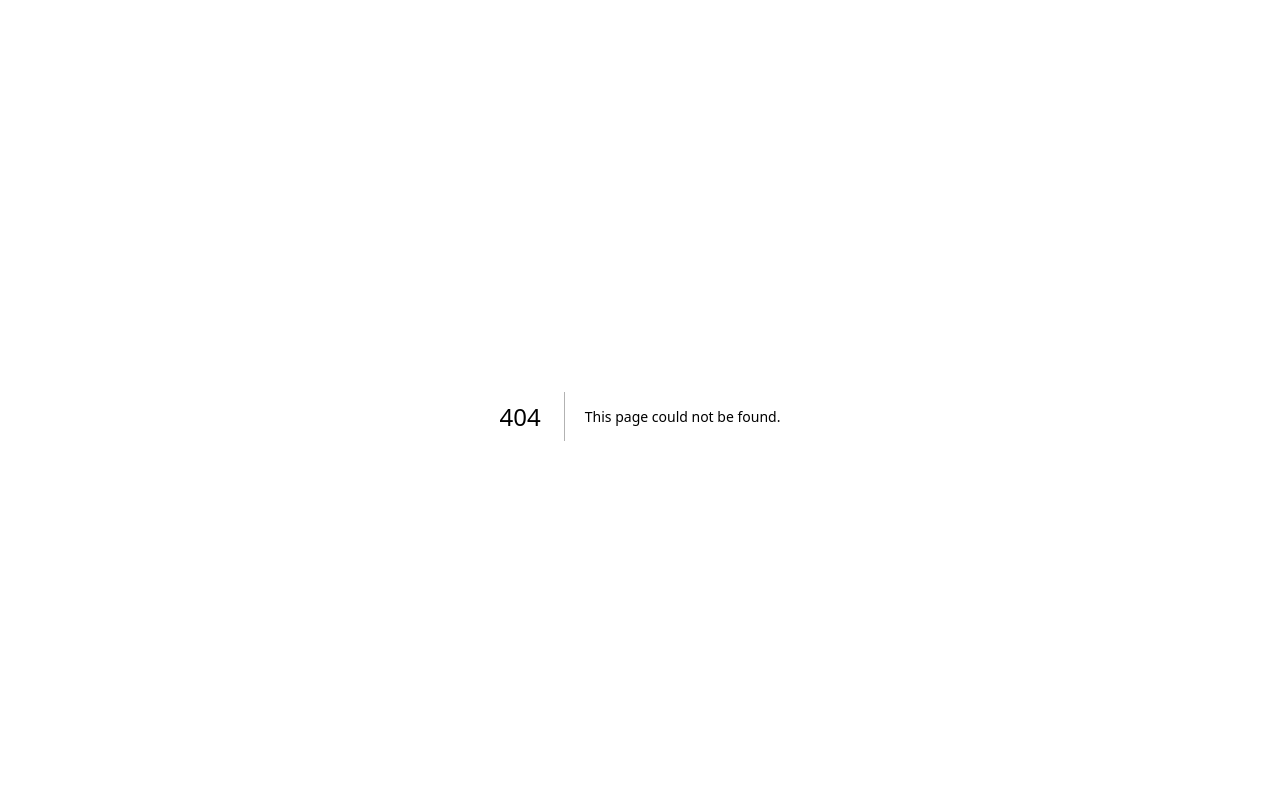
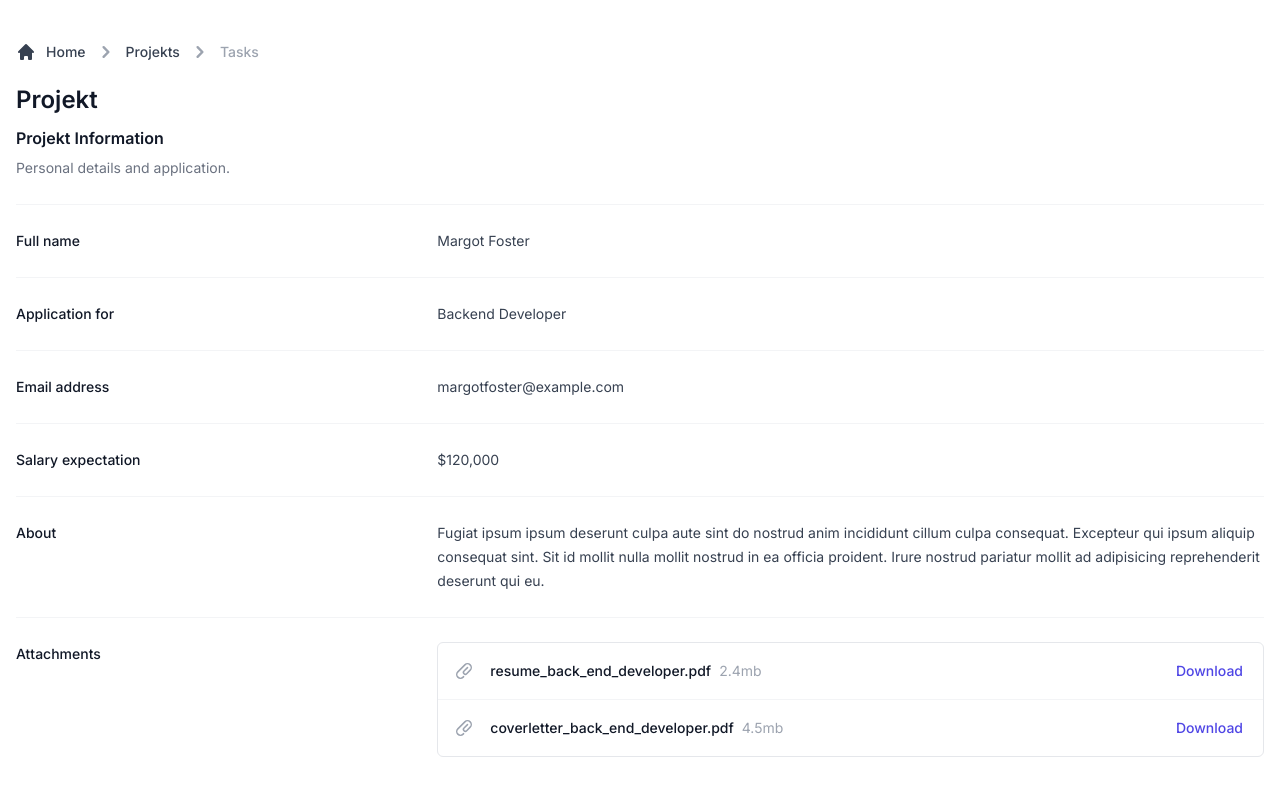
Before and after one commit to lobna3/Project-Management, a Next.js app in the folder FrontEnd/my-app/: page /projekts/1 in a window 1280 px wide. Before the commit this address had no page. Shown: the top 796 px of the page. Built offline with nearby package versions, Linux system fonts and the light colour scheme; no server answers.

Commit message:
create oneProjekt page

```diff
--- a/FrontEnd/my-app/app/components/Nav.tsx
+++ b/FrontEnd/my-app/app/components/Nav.tsx
@@ -11,26 +11,26 @@ const Nav = () => {
         <nav className="flex mb-5" aria-label="Breadcrumb">
           <ol className="inline-flex items-center space-x-1 text-sm font-medium md:space-x-2">
             <li className="inline-flex items-center">
-              <a href="#" className="inline-flex items-center text-gray-700 hover:text-primary-600 dark:text-gray-300 dark:hover:text-primary-500">
+              <Link href="#" className="inline-flex items-center text-gray-700 hover:text-primary-600 dark:text-gray-300 dark:hover:text-primary-500">
                 <svg className="w-5 h-5 mr-2.5" fill="currentColor" viewBox="0 0 20 20" xmlns="http://www.w3.org/2000/svg"><path d="M10.707 2.293a1 1 0 00-1.414 0l-7 7a1 1 0 001.414 1.414L4 10.414V17a1 1 0 001 1h2a1 1 0 001-1v-2a1 1 0 011-1h2a1 1 0 011 1v2a1 1 0 001 1h2a1 1 0 001-1v-6.586l.293.293a1 1 0 001.414-1.414l-7-7z"></path></svg>
                 Home
-              </a>
+              </Link>
             </li>
             <li>
               <div className="flex items-center">
                 <svg className="w-6 h-6 text-gray-400" fill="currentColor" viewBox="0 0 20 20" xmlns="http://www.w3.org/2000/svg"><path fill-rule="evenodd" d="M7.293 14.707a1 1 0 010-1.414L10.586 10 7.293 6.707a1 1 0 011.414-1.414l4 4a1 1 0 010 1.414l-4 4a1 1 0 01-1.414 0z" clip-rule="evenodd"></path></svg>
-                <a href="#" className="ml-1 text-gray-700 hover:text-primary-600 md:ml-2 dark:text-gray-300 dark:hover:text-primary-500">Pages</a>
+                <Link href="/projekts" className="ml-1 text-gray-700 hover:text-primary-600 md:ml-2 dark:text-gray-300 dark:hover:text-primary-500">Projekts</Link>
               </div>
             </li>
             <li>
               <div className="flex items-center">
                 <svg className="w-6 h-6 text-gray-400" fill="currentColor" viewBox="0 0 20 20" xmlns="http://www.w3.org/2000/svg"><path fill-rule="evenodd" d="M7.293 14.707a1 1 0 010-1.414L10.586 10 7.293 6.707a1 1 0 011.414-1.414l4 4a1 1 0 010 1.414l-4 4a1 1 0 01-1.414 0z" clip-rule="evenodd"></path></svg>
-                <span className="ml-1 text-gray-400 md:ml-2 dark:text-gray-500" aria-current="page">Playground</span>
+                <Link  href='/' className="ml-1 text-gray-400 md:ml-2 dark:text-gray-500" aria-current="page">Tasks</Link>
               </div>
             </li>
           </ol>
         </nav>
-        <h1 className="text-xl font-semibold text-gray-900 sm:text-2xl dark:text-white">Create something awesome here</h1>
+        <h1 className="text-xl font-semibold text-gray-900 sm:text-2xl dark:text-white">Projekt</h1>
       </div>
     </div>
 
--- /dev/null
+++ b/FrontEnd/my-app/app/projekts/[slug]/page.tsx
@@ -0,0 +1,91 @@
+'use client'
+
+import Nav from "@/app/components/Nav"
+import { useEffect, useState } from "react"
+import axios from "axios"
+
+export default function OneProjekt({ params }: { params: { slug: string } }) {
+
+    const [projekt, setProjekt] = useState({})
+    const oneProjekt = (id: string) => {
+        axios.get(`http://127.0.0.1:5000/api/projekts/getAll/${id}`).then((response) => {
+            console.log(response.data)
+            setProjekt(response.data)
+        }).catch((error) => { console.log(error) })
+    }
+
+    useEffect(()=>{
+        oneProjekt(params.slug)
+    },[])
+
+    return (
+        <div>
+            <Nav />
+            <div className="px-4 sm:px-0">
+                <h3 className="text-base font-semibold leading-7 text-gray-900">Projekt Information</h3>
+                <p className="mt-1 max-w-2xl text-sm leading-6 text-gray-500">Personal details and application.</p>
+            </div>
+            <div className="mt-6 border-t border-gray-100">
+                <dl className="divide-y divide-gray-100">
+                    <div className="px-4 py-6 sm:grid sm:grid-cols-3 sm:gap-4 sm:px-0">
+                        <dt className="text-sm font-medium leading-6 text-gray-900">Full name</dt>
+                        <dd className="mt-1 text-sm leading-6 text-gray-700 sm:col-span-2 sm:mt-0">Margot Foster</dd>
+                    </div>
+                    <div className="px-4 py-6 sm:grid sm:grid-cols-3 sm:gap-4 sm:px-0">
+                        <dt className="text-sm font-medium leading-6 text-gray-900">Application for</dt>
+                        <dd className="mt-1 text-sm leading-6 text-gray-700 sm:col-span-2 sm:mt-0">Backend Developer</dd>
+                    </div>
+                    <div className="px-4 py-6 sm:grid sm:grid-cols-3 sm:gap-4 sm:px-0">
+                        <dt className="text-sm font-medium leading-6 text-gray-900">Email address</dt>
+                        <dd className="mt-1 text-sm leading-6 text-gray-700 sm:col-span-2 sm:mt-0">margotfoster@example.com</dd>
+                    </div>
+                    <div className="px-4 py-6 sm:grid sm:grid-cols-3 sm:gap-4 sm:px-0">
+                        <dt className="text-sm font-medium leading-6 text-gray-900">Salary expectation</dt>
+                        <dd className="mt-1 text-sm leading-6 text-gray-700 sm:col-span-2 sm:mt-0">$120,000</dd>
+                    </div>
+                    <div className="px-4 py-6 sm:grid sm:grid-cols-3 sm:gap-4 sm:px-0">
+                        <dt className="text-sm font-medium leading-6 text-gray-900">About</dt>
+                        <dd className="mt-1 text-sm leading-6 text-gray-700 sm:col-span-2 sm:mt-0">Fugiat ipsum ipsum deserunt culpa aute sint do nostrud anim incididunt cillum culpa consequat. Excepteur qui ipsum aliquip consequat sint. Sit id mollit nulla mollit nostrud in ea officia proident. Irure nostrud pariatur mollit ad adipisicing reprehenderit deserunt qui eu.</dd>
+                    </div>
+                    <div className="px-4 py-6 sm:grid sm:grid-cols-3 sm:gap-4 sm:px-0">
+                        <dt className="text-sm font-medium leading-6 text-gray-900">Attachments</dt>
+                        <dd className="mt-2 text-sm text-gray-900 sm:col-span-2 sm:mt-0">
+                            <ul role="list" className="divide-y divide-gray-100 rounded-md border border-gray-200">
+                                <li className="flex items-center justify-between py-4 pl-4 pr-5 text-sm leading-6">
+                                    <div className="flex w-0 flex-1 items-center">
+                                        <svg className="h-5 w-5 flex-shrink-0 text-gray-400" viewBox="0 0 20 20" fill="currentColor" aria-hidden="true">
+                                            <path fill-rule="evenodd" d="M15.621 4.379a3 3 0 00-4.242 0l-7 7a3 3 0 004.241 4.243h.001l.497-.5a.75.75 0 011.064 1.057l-.498.501-.002.002a4.5 4.5 0 01-6.364-6.364l7-7a4.5 4.5 0 016.368 6.36l-3.455 3.553A2.625 2.625 0 119.52 9.52l3.45-3.451a.75.75 0 111.061 1.06l-3.45 3.451a1.125 1.125 0 001.587 1.595l3.454-3.553a3 3 0 000-4.242z" clip-rule="evenodd" />
+                                        </svg>
+                                        <div className="ml-4 flex min-w-0 flex-1 gap-2">
+                                            <span className="truncate font-medium">resume_back_end_developer.pdf</span>
+                                            <span className="flex-shrink-0 text-gray-400">2.4mb</span>
+                                        </div>
+                                    </div>
+                                    <div className="ml-4 flex-shrink-0">
+                                        <a href="#" className="font-medium text-indigo-600 hover:text-indigo-500">Download</a>
+                                    </div>
+                                </li>
+                                <li className="flex items-center justify-between py-4 pl-4 pr-5 text-sm leading-6">
+                                    <div className="flex w-0 flex-1 items-center">
+                                        <svg className="h-5 w-5 flex-shrink-0 text-gray-400" viewBox="0 0 20 20" fill="currentColor" aria-hidden="true">
+                                            <path fill-rule="evenodd" d="M15.621 4.379a3 3 0 00-4.242 0l-7 7a3 3 0 004.241 4.243h.001l.497-.5a.75.75 0 011.064 1.057l-.498.501-.002.002a4.5 4.5 0 01-6.364-6.364l7-7a4.5 4.5 0 016.368 6.36l-3.455 3.553A2.625 2.625 0 119.52 9.52l3.45-3.451a.75.75 0 111.061 1.06l-3.45 3.451a1.125 1.125 0 001.587 1.595l3.454-3.553a3 3 0 000-4.242z" clip-rule="evenodd" />
+                                        </svg>
+                                        <div className="ml-4 flex min-w-0 flex-1 gap-2">
+                                            <span className="truncate font-medium">coverletter_back_end_developer.pdf</span>
+                                            <span className="flex-shrink-0 text-gray-400">4.5mb</span>
+                                        </div>
+                                    </div>
+                                    <div className="ml-4 flex-shrink-0">
+                                        <a href="#" className="font-medium text-indigo-600 hover:text-indigo-500">Download</a>
+                                    </div>
+                                </li>
+                            </ul>
+                        </dd>
+                    </div>
+                </dl>
+            </div>
+        </div>
+
+    )
+
+}
--- a/FrontEnd/my-app/app/projekts/allprojekts.tsx
+++ b/FrontEnd/my-app/app/projekts/allprojekts.tsx
@@ -10,6 +10,7 @@ const AllProjk = () => {
 
     const [projekts, setProjekts] = useState([])
     const [refetsch, setRefetsch] = useState(false)
+    const [title, setTitle] = useState("")
     const router = useRouter()
 
     const getProjekts = () => {
@@ -21,6 +22,21 @@ const AllProjk = () => {
                 console.log(error)
             })
     }
+
+    const deleteProjekt = (id: any) => {
+        axios.delete(`http://127.0.0.1:5000/api/projekts/${id}`).then((response) => {
+            console.log('Projekt deleted successfully', response.data)
+            setRefetsch(!refetsch)
+        }).catch((error) => { console.log(error) })
+    }
+
+    const searchProjekt = (title: any) => {
+        axios.get(`http://127.0.0.1:5000/api/projekts/title/${title}`).then((response) => {
+            console.log(response.data)
+            setProjekts(response.data)
+        }).catch((error) => { console.log(error) })
+    }
+
     useEffect(() => {
         getProjekts()
     }, [refetsch])
@@ -41,13 +57,13 @@ const AllProjk = () => {
                                 </li>
                                 <li>
                                     <div className="flex items-center">
-                                        <svg className="w-6 h-6 text-gray-400" fill="currentColor" viewBox="0 0 20 20" xmlns="http://www.w3.org/2000/svg"><path fill-rule="evenodd" d="M7.293 14.707a1 1 0 010-1.414L10.586 10 7.293 6.707a1 1 0 011.414-1.414l4 4a1 1 0 010 1.414l-4 4a1 1 0 01-1.414 0z" clip-rule="evenodd"></path></svg>
+                                        <svg className="w-6 h-6 text-gray-400" fill="currentColor" viewBox="0 0 20 20" xmlns="http://www.w3.org/2000/svg"><path fillRule="evenodd" d="M7.293 14.707a1 1 0 010-1.414L10.586 10 7.293 6.707a1 1 0 011.414-1.414l4 4a1 1 0 010 1.414l-4 4a1 1 0 01-1.414 0z" clip-rule="evenodd"></path></svg>
                                         <Link href="/projekts" className="ml-1 text-gray-700 hover:text-primary-600 md:ml-2 dark:text-gray-300 dark:hover:text-white">Projekts</Link>
                                     </div>
                                 </li>
                                 <li>
                                     <div className="flex items-center">
-                                        <svg className="w-6 h-6 text-gray-400" fill="currentColor" viewBox="0 0 20 20" xmlns="http://www.w3.org/2000/svg"><path fill-rule="evenodd" d="M7.293 14.707a1 1 0 010-1.414L10.586 10 7.293 6.707a1 1 0 011.414-1.414l4 4a1 1 0 010 1.414l-4 4a1 1 0 01-1.414 0z" clip-rule="evenodd"></path></svg>
+                                        <svg className="w-6 h-6 text-gray-400" fill="currentColor" viewBox="0 0 20 20" xmlns="http://www.w3.org/2000/svg"><path fillRule="evenodd" d="M7.293 14.707a1 1 0 010-1.414L10.586 10 7.293 6.707a1 1 0 011.414-1.414l4 4a1 1 0 010 1.414l-4 4a1 1 0 01-1.414 0z" clip-rule="evenodd"></path></svg>
                                         <Link href="/users" className="ml-1 text-gray-400 md:ml-2 dark:text-gray-500" aria-current="page">Users</Link>
                                     </div>
                                 </li>
@@ -60,27 +76,24 @@ const AllProjk = () => {
                             <form className="sm:pr-3" >
                                 <label className="sr-only">Search</label>
                                 <div className="relative w-48 mt-1 sm:w-64 xl:w-96">
-                                    <input type="text" name="email" id="projektss-search" className="bg-gray-50 border border-gray-300 text-gray-900 sm:text-sm rounded-lg focus:ring-primary-500 focus:border-primary-500 block w-full p-2.5 dark:bg-gray-700 dark:border-gray-600 dark:placeholder-gray-400 dark:text-white dark:focus:ring-primary-500 dark:focus:border-primary-500" placeholder="Search for projekts" />
+                                    <input type="text" id="projektss-search"
+                                        className="bg-gray-50 border border-gray-300 text-gray-900 sm:text-sm rounded-lg focus:ring-primary-500 focus:border-primary-500 block w-full p-2.5 dark:bg-gray-700 dark:border-gray-600 dark:placeholder-gray-400 dark:text-white dark:focus:ring-primary-500 dark:focus:border-primary-500"
+                                        placeholder="Search for projekts" onChange={(e) => { setTitle(e.target.value) }}
+
+                                    />
+
                                 </div>
                             </form>
                             <div className="flex items-center w-full sm:justify-end">
                                 <div className="flex pl-2 space-x-1">
-                                    <Link href="/" className="inline-flex justify-center p-1 text-gray-500 rounded cursor-pointer hover:text-gray-900 hover:bg-gray-100 dark:text-gray-400 dark:hover:bg-gray-700 dark:hover:text-white">
-                                        <svg className="w-6 h-6" fill="currentColor" viewBox="0 0 20 20" xmlns="http://www.w3.org/2000/svg"><path fill-rule="evenodd" d="M11.49 3.17c-.38-1.56-2.6-1.56-2.98 0a1.532 1.532 0 01-2.286.948c-1.372-.836-2.942.734-2.106 2.106.54.886.061 2.042-.947 2.287-1.561.379-1.561 2.6 0 2.978a1.532 1.532 0 01.947 2.287c-.836 1.372.734 2.942 2.106 2.106a1.532 1.532 0 012.287.947c.379 1.561 2.6 1.561 2.978 0a1.533 1.533 0 012.287-.947c1.372.836 2.942-.734 2.106-2.106a1.533 1.533 0 01.947-2.287c1.561-.379 1.561-2.6 0-2.978a1.532 1.532 0 01-.947-2.287c.836-1.372-.734-2.942-2.106-2.106a1.532 1.532 0 01-2.287-.947zM10 13a3 3 0 100-6 3 3 0 000 6z" clip-rule="evenodd"></path></svg>
-                                    </Link>
-                                    <Link href="/" className="inline-flex justify-center p-1 text-gray-500 rounded cursor-pointer hover:text-gray-900 hover:bg-gray-100 dark:text-gray-400 dark:hover:bg-gray-700 dark:hover:text-white">
-                                        <svg className="w-6 h-6" fill="currentColor" viewBox="0 0 20 20" xmlns="http://www.w3.org/2000/svg"><path fill-rule="evenodd" d="M9 2a1 1 0 00-.894.553L7.382 4H4a1 1 0 000 2v10a2 2 0 002 2h8a2 2 0 002-2V6a1 1 0 100-2h-3.382l-.724-1.447A1 1 0 0011 2H9zM7 8a1 1 0 012 0v6a1 1 0 11-2 0V8zm5-1a1 1 0 00-1 1v6a1 1 0 102 0V8a1 1 0 00-1-1z" clip-rule="evenodd"></path></svg>
-                                    </Link>
-                                    <Link href="/" className="inline-flex justify-center p-1 text-gray-500 rounded cursor-pointer hover:text-gray-900 hover:bg-gray-100 dark:text-gray-400 dark:hover:bg-gray-700 dark:hover:text-white">
-                                        <svg className="w-6 h-6" fill="currentColor" viewBox="0 0 20 20" xmlns="http://www.w3.org/2000/svg"><path fill-rule="evenodd" d="M18 10a8 8 0 11-16 0 8 8 0 0116 0zm-7 4a1 1 0 11-2 0 1 1 0 012 0zm-1-9a1 1 0 00-1 1v4a1 1 0 102 0V6a1 1 0 00-1-1z" clip-rule="evenodd"></path></svg>
-                                    </Link>
-                                    <Link href="/" className="inline-flex justify-center p-1 text-gray-500 rounded cursor-pointer hover:text-gray-900 hover:bg-gray-100 dark:text-gray-400 dark:hover:bg-gray-700 dark:hover:text-white">
-                                        <svg className="w-6 h-6" fill="currentColor" viewBox="0 0 20 20" xmlns="http://www.w3.org/2000/svg"><path d="M10 6a2 2 0 110-4 2 2 0 010 4zM10 12a2 2 0 110-4 2 2 0 010 4zM10 18a2 2 0 110-4 2 2 0 010 4z"></path></svg>
-                                    </Link>
+                                    <button onClick={() => { searchProjekt(title) }} className="inline-flex justify-center p-1 text-gray-500 rounded cursor-pointer hover:text-gray-900 hover:bg-gray-100 dark:text-gray-400 dark:hover:bg-gray-700 dark:hover:text-white">
+                                        <svg className="w-6 h-6" fill="currentColor" viewBox="0 0 20 20" xmlns="http://www.w3.org/2000/svg"><path fillRule="evenodd" d="M11.49 3.17c-.38-1.56-2.6-1.56-2.98 0a1.532 1.532 0 01-2.286.948c-1.372-.836-2.942.734-2.106 2.106.54.886.061 2.042-.947 2.287-1.561.379-1.561 2.6 0 2.978a1.532 1.532 0 01.947 2.287c-.836 1.372.734 2.942 2.106 2.106a1.532 1.532 0 012.287.947c.379 1.561 2.6 1.561 2.978 0a1.533 1.533 0 012.287-.947c1.372.836 2.942-.734 2.106-2.106a1.533 1.533 0 01.947-2.287c1.561-.379 1.561-2.6 0-2.978a1.532 1.532 0 01-.947-2.287c.836-1.372-.734-2.942-2.106-2.106a1.532 1.532 0 01-2.287-.947zM10 13a3 3 0 100-6 3 3 0 000 6z" clip-rule="evenodd"></path></svg>
+                                    </button>
+
                                 </div>
                             </div>
                         </div>
-                        <button  onClick={() => router.push('/projekts/addProjekt')} id="createProductButton" type="submit" className="text-white bg-blue-700 hover:bg-primary-800 focus:ring-4 focus:ring-primary-300 font-medium rounded-lg text-sm px-5 py-2.5 dark:bg-primary-600 dark:hover:bg-primary-700 focus:outline-none dark:focus:ring-primary-800"
+                        <button onClick={() => router.push('/projekts/addProjekt')} id="createProductButton" type="submit" className="text-white bg-blue-700 hover:bg-primary-800 focus:ring-4 focus:ring-primary-300 font-medium rounded-lg text-sm px-5 py-2.5 dark:bg-primary-600 dark:hover:bg-primary-700 focus:outline-none dark:focus:ring-primary-800"
                             data-drawer-target="drawer-create-product-default" data-drawer-show="drawer-create-product-default" aria-controls="drawer-create-product-default" data-drawer-placement="right"
                         >
                             Add new projekt
@@ -153,11 +166,14 @@ const AllProjk = () => {
                                             <td className="p-4 text-base font-medium text-gray-900 whitespace-nowrap dark:text-white">{moment(ele.createdAt).format("DD MM YYYY hh:mm:ss")}</td>
                                             <td className="p-4 space-x-2 whitespace-nowrap">
                                                 <button type="button" id="updateProductButton" data-drawer-target="drawer-update-product-default" data-drawer-show="drawer-update-product-default" aria-controls="drawer-update-product-default" data-drawer-placement="right" className="inline-flex items-center px-3 py-2 text-sm font-medium text-center text-white rounded-lg bg-blue-700 hover:bg-primary-800 focus:ring-4 focus:ring-primary-300 dark:bg-primary-600 dark:hover:bg-primary-700 dark:focus:ring-primary-800">
-                                                    <svg className="w-4 h-4 mr-2" fill="currentColor" viewBox="0 0 20 20" xmlns="http://www.w3.org/2000/svg"><path d="M17.414 2.586a2 2 0 00-2.828 0L7 10.172V13h2.828l7.586-7.586a2 2 0 000-2.828z"></path><path fill-rule="evenodd" d="M2 6a2 2 0 012-2h4a1 1 0 010 2H4v10h10v-4a1 1 0 112 0v4a2 2 0 01-2 2H4a2 2 0 01-2-2V6z" clip-rule="evenodd"></path></svg>
+                                                <Link href={`projekts/${ele.id}`}> More Details</Link>
+                                                </button>
+                                                <button type="button" id="updateProductButton" data-drawer-target="drawer-update-product-default" data-drawer-show="drawer-update-product-default" aria-controls="drawer-update-product-default" data-drawer-placement="right" className="inline-flex items-center px-3 py-2 text-sm font-medium text-center text-white rounded-lg bg-blue-700 hover:bg-primary-800 focus:ring-4 focus:ring-primary-300 dark:bg-primary-600 dark:hover:bg-primary-700 dark:focus:ring-primary-800">
+                                                    <svg className="w-4 h-4 mr-2" fill="currentColor" viewBox="0 0 20 20" xmlns="http://www.w3.org/2000/svg"><path d="M17.414 2.586a2 2 0 00-2.828 0L7 10.172V13h2.828l7.586-7.586a2 2 0 000-2.828z"></path><path fillRule="evenodd" d="M2 6a2 2 0 012-2h4a1 1 0 010 2H4v10h10v-4a1 1 0 112 0v4a2 2 0 01-2 2H4a2 2 0 01-2-2V6z" clip-rule="evenodd"></path></svg>
                                                     Update
                                                 </button>
-                                                <button type="button" id="deleteProductButton" data-drawer-target="drawer-delete-product-default" data-drawer-show="drawer-delete-product-default" aria-controls="drawer-delete-product-default" data-drawer-placement="right" className="inline-flex items-center px-3 py-2 text-sm font-medium text-center text-white bg-red-700 rounded-lg hover:bg-red-800 focus:ring-4 focus:ring-red-300 dark:focus:ring-red-900">
-                                                    <svg className="w-4 h-4 mr-2" fill="currentColor" viewBox="0 0 20 20" xmlns="http://www.w3.org/2000/svg"><path fill-rule="evenodd" d="M9 2a1 1 0 00-.894.553L7.382 4H4a1 1 0 000 2v10a2 2 0 002 2h8a2 2 0 002-2V6a1 1 0 100-2h-3.382l-.724-1.447A1 1 0 0011 2H9zM7 8a1 1 0 012 0v6a1 1 0 11-2 0V8zm5-1a1 1 0 00-1 1v6a1 1 0 102 0V8a1 1 0 00-1-1z" clip-rule="evenodd"></path></svg>
+                                                <button onClick={() => {deleteProjekt(ele.id) }} type="button" id="deleteProductButton" data-drawer-target="drawer-delete-product-default" data-drawer-show="drawer-delete-product-default" aria-controls="drawer-delete-product-default" data-drawer-placement="right" className="inline-flex items-center px-3 py-2 text-sm font-medium text-center text-white bg-red-700 rounded-lg hover:bg-red-800 focus:ring-4 focus:ring-red-300 dark:focus:ring-red-900">
+                                                    <svg className="w-4 h-4 mr-2" fill="currentColor" viewBox="0 0 20 20" xmlns="http://www.w3.org/2000/svg"><path fillRule="evenodd" d="M9 2a1 1 0 00-.894.553L7.382 4H4a1 1 0 000 2v10a2 2 0 002 2h8a2 2 0 002-2V6a1 1 0 100-2h-3.382l-.724-1.447A1 1 0 0011 2H9zM7 8a1 1 0 012 0v6a1 1 0 11-2 0V8zm5-1a1 1 0 00-1 1v6a1 1 0 102 0V8a1 1 0 00-1-1z" clip-rule="evenodd"></path></svg>
                                                     Delete
                                                 </button>
                                             </td>
```
